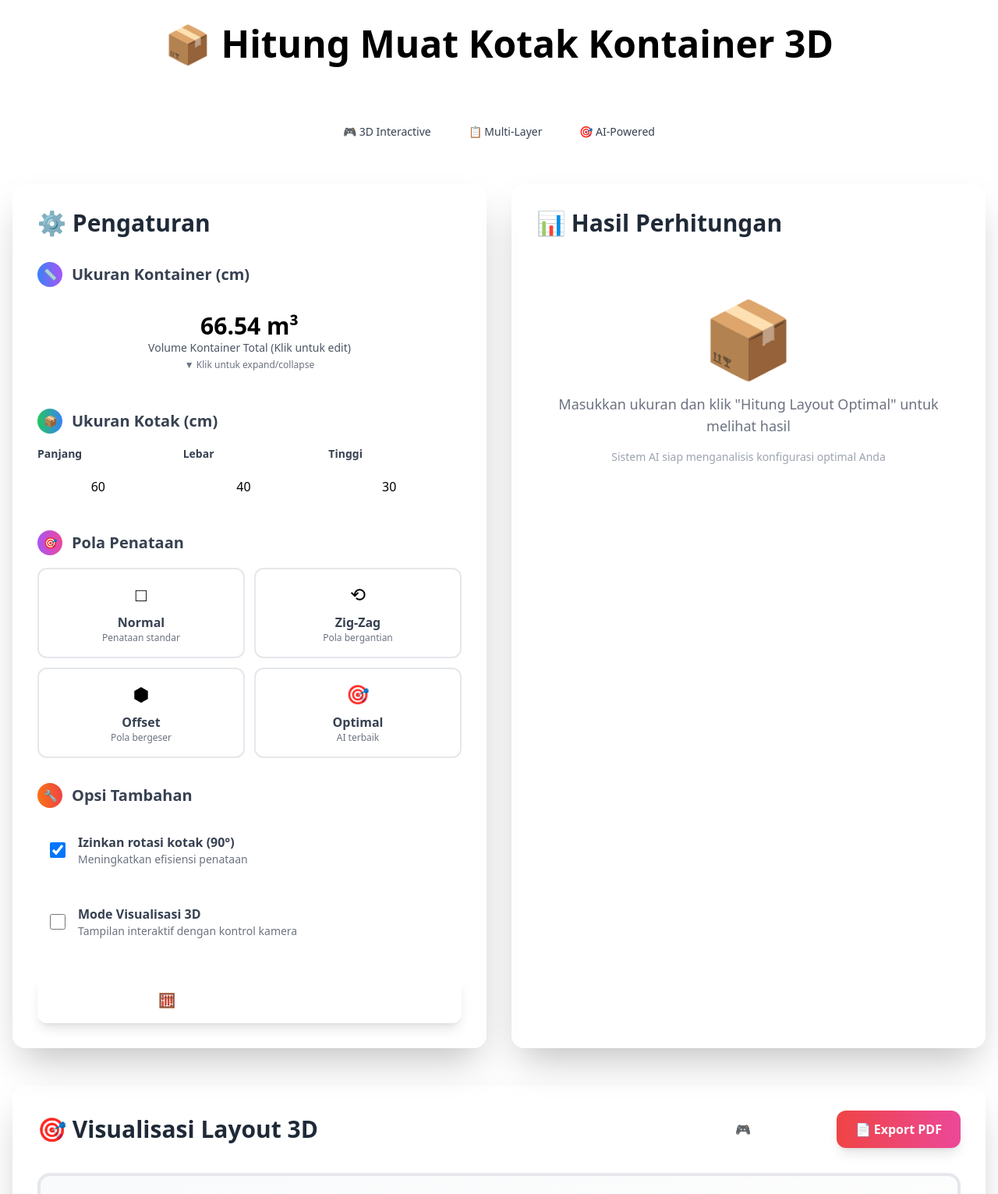
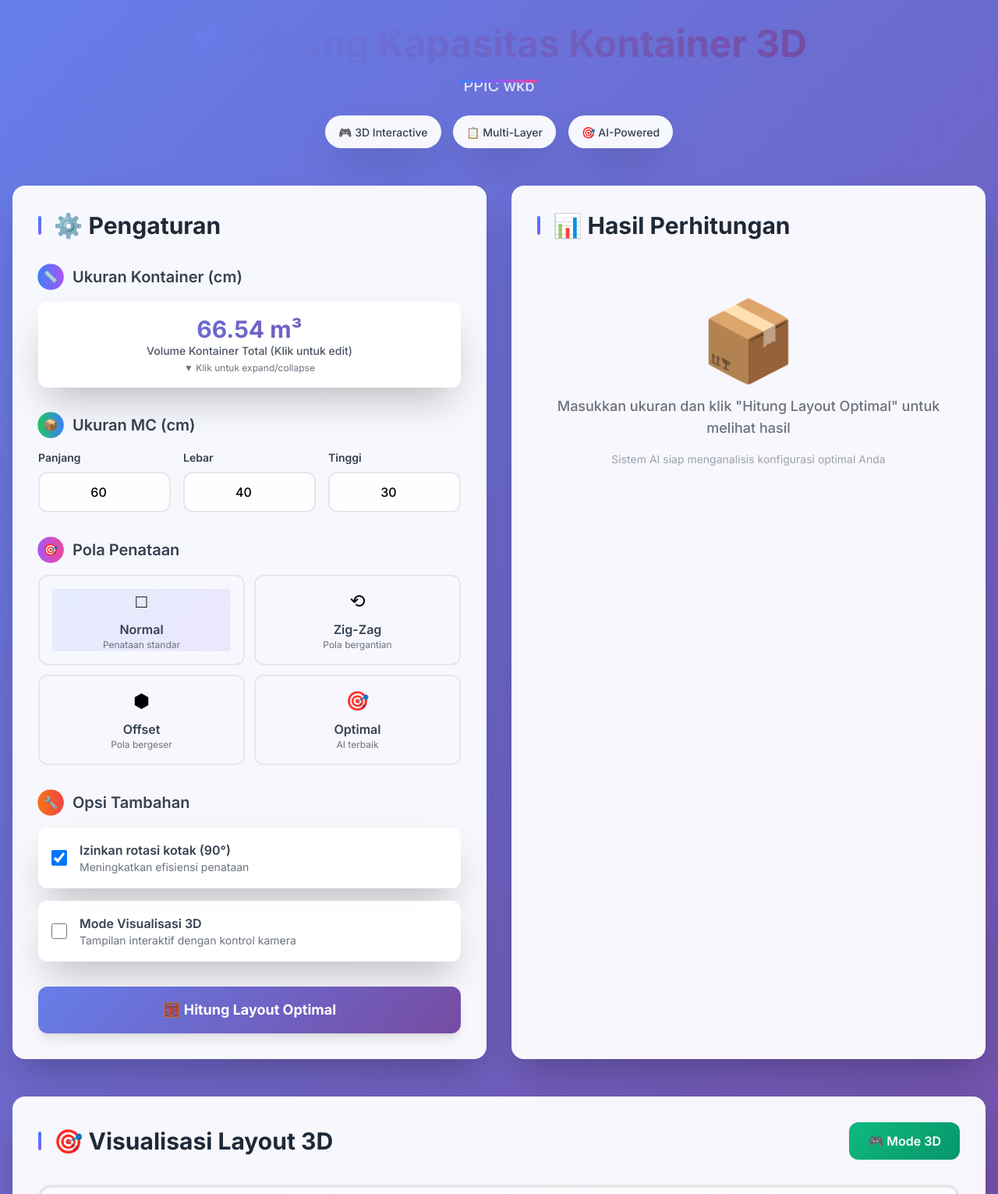
Before and after one commit to PPICWG/wkbloading, a plain HTML site: page index.html in a window 1280 px wide. Shown: the top 1531 px of the page at 78% size. Drawn offline with nearby package versions, Linux system fonts and the light colour scheme; files whose address does not match are found by name.

Commit message:
index.html

```diff
--- a/index.html
+++ b/index.html
@@ -3,23 +3,22 @@
 <head>
     <meta charset="UTF-8">
     <meta name="viewport" content="width=device-width, initial-scale=1.0">
-    <title>Hitung Muat Kotak Kontainer - Professional 3D</title>
+    <title>Hitung Kontainer - WKB 3D</title>
     <script src="https://cdn.tailwindcss.com"></script>
     <script src="https://cdnjs.cloudflare.com/ajax/libs/jspdf/2.5.1/jspdf.umd.min.js"></script>
     <script src="https://cdnjs.cloudflare.com/ajax/libs/three.js/r128/three.min.js"></script>
     <script src="https://cdn.jsdelivr.net/npm/three@0.128.0/examples/js/controls/OrbitControls.js"></script>
     <link href="https://fonts.googleapis.com/css2?family=Inter:wght@300;400;500;600;700;800&display=swap" rel="stylesheet">
-    <style>
-    </style>
+    <link rel="stylesheet" href="style.css">
 </head>
 <body>
     <div class="main-container container mx-auto px-4 py-8">
         <!-- Enhanced Header -->
         <div class="text-center mb-12 jiffy-bounce">
             <div class="header-decoration inline-block">
-                <h1 class="text-5xl font-bold gradient-text mb-4">📦 Hitung Muat Kotak Kontainer 3D</h1>
+                <h1 class="text-5xl font-bold gradient-text mb-4">📦 Hitung Kapasitas Kontainer 3D</h1>
             </div>
-            <p class="text-xl text-white/80 font-medium jiffy-slide-up">Kalkulator otomatis dengan visualisasi 3D interaktif untuk optimasi penataan kotak</p>
+            <p class="text-xl text-white/80 font-medium jiffy-slide-up">PPIC wkb</p>
             <div class="mt-6 flex justify-center space-x-4">
                 <div class="glass-card px-4 py-2 rounded-full jiffy-fade-in jiffy-stagger-1">
                     <span class="text-sm font-medium text-gray-700">🎮 3D Interactive</span>
@@ -74,7 +73,7 @@
                 <div class="mb-6 lg:mb-8">
                     <h3 class="text-lg lg:text-xl font-semibold text-gray-700 mb-4 flex items-center">
                         <span class="w-7 h-7 lg:w-8 lg:h-8 bg-gradient-to-r from-green-500 to-blue-500 rounded-full flex items-center justify-center text-white text-sm mr-3 jiffy-pulse">📦</span>
-                        Ukuran Kotak (cm)
+                        Ukuran MC (cm)
                     </h3>
                     <div class="grid grid-cols-1 sm:grid-cols-3 gap-4">
                         <div class="space-y-2">
@@ -195,17 +194,13 @@
                             class="visualization-mode-toggle text-white px-6 py-3 rounded-xl font-semibold text-base jiffy-button-press jiffy-hover-lift">
                         🎮 Mode 3D
                     </button>
-                    <button onclick="exportToPDF()"
-                            class="bg-gradient-to-r from-red-500 to-pink-500 text-white px-6 py-3 rounded-xl hover:from-red-600 hover:to-pink-600 transition-all duration-300 shadow-lg jiffy-button-press jiffy-hover-lift font-semibold text-base">
-                        📄 Export PDF
-                    </button>
-                </div>
+                                    </div>
             </div>
 
             <!-- Layer Controls -->
             <div id="layerControls" class="hidden mb-6 control-panel p-4 lg:p-6 rounded-xl jiffy-elastic">
                 <div class="flex flex-col lg:flex-row items-start lg:items-center justify-between mb-4 gap-3">
-                    <h4 class="text-lg font-bold text-gray-700">🏗️ Kontrol Sap (Kedalaman)</h4>
+                    <h4 class="text-lg font-bold text-gray-700">🏗️ Kontrol Sap </h4>
                     <div class="flex items-center gap-4">
                         <label class="flex items-center gap-2">
                             <input type="checkbox" id="showAllLayers" onchange="toggleLayerMode()"
@@ -215,7 +210,7 @@
                     </div>
                 </div>
                 <div class="text-sm text-gray-500 bg-blue-50 p-3 rounded-lg mb-4">
-                    💡 <strong>Sap:</strong> Lapisan kotak dari depan ke belakang (berdasarkan lebar x tinggi kontainer)
+                    💡 <strong>Sap:</strong> SAP dari depan ke belakang (berdasarkan lebar x tinggi kontainer)
                 </div>
 
                 <!-- Layer Tabs -->
```
